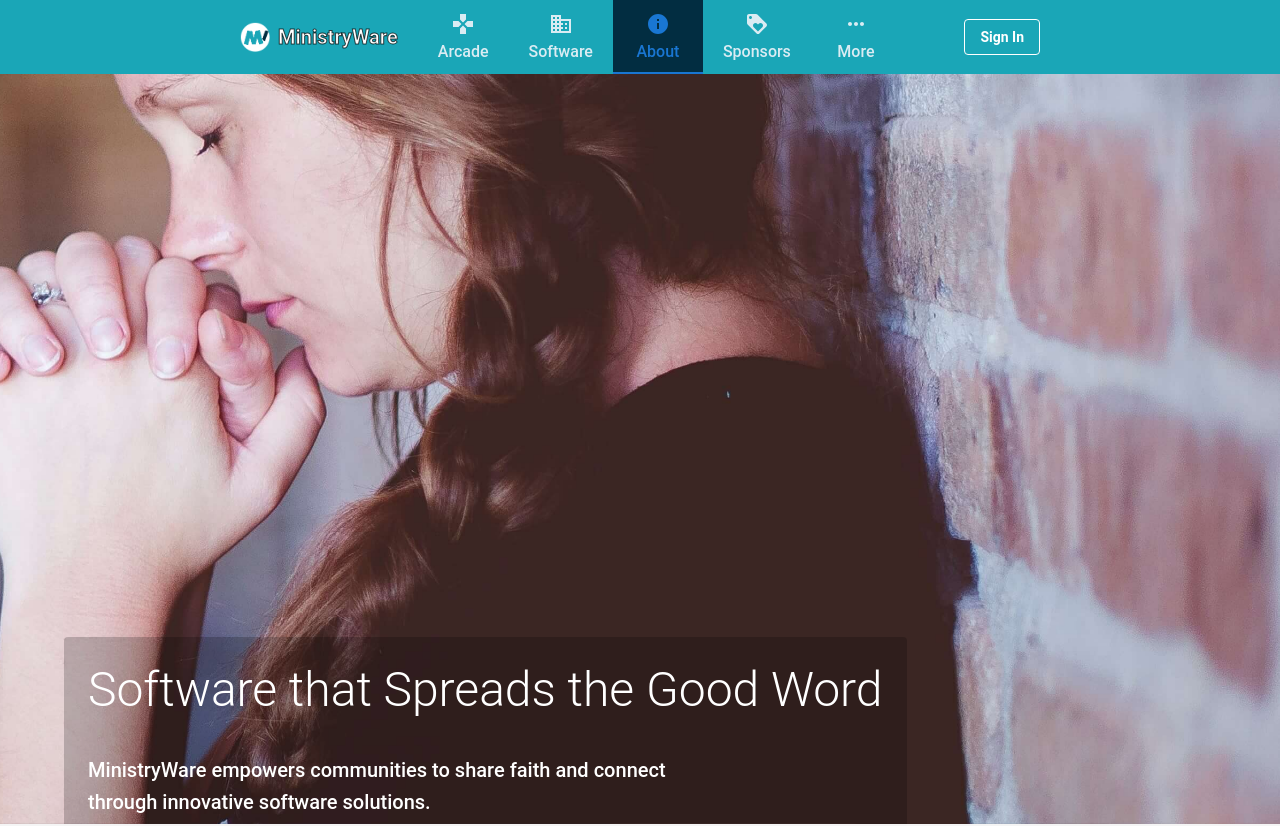
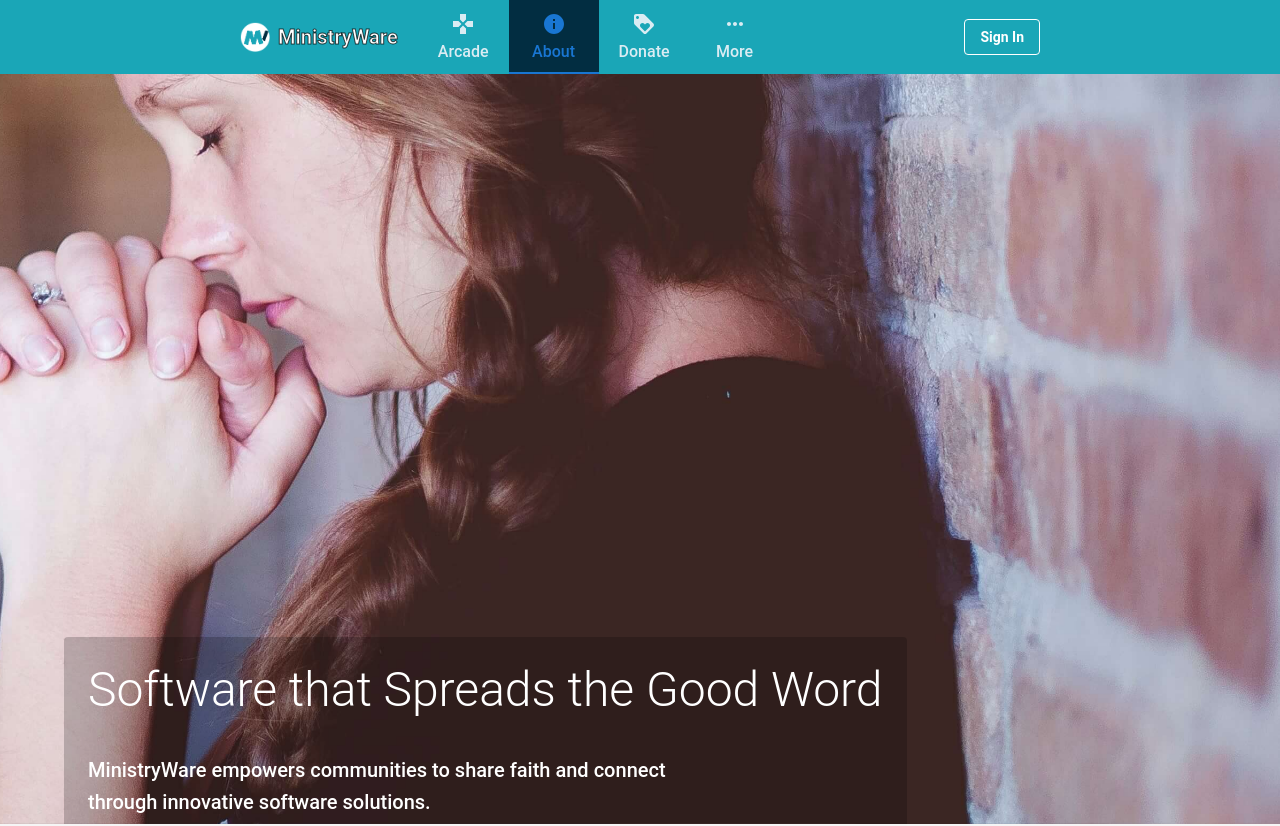
Before and after one commit to 1001flextape/ministryware-next, a Next.js app in the folder frontend/: page /about in a window 1280 px wide. Shown: the top 826 px of the page. Built offline with nearby package versions, Linux system fonts and the light colour scheme.

Commit message:
Re-introduce donate and updated navigation to match.

```diff
--- a/frontend/src/layouts/frontWebsiteLayout/BottomNav.jsx
+++ b/frontend/src/layouts/frontWebsiteLayout/BottomNav.jsx
@@ -58,20 +58,17 @@ const BottomNav = () => {
       case "/":
         setValue(0);
         break;
-      case "/church-software":
+      case "/about":
         setValue(1);
         break;
-      case "/about":
+      case "/donate":
         setValue(2);
         break;
-      case "/sponsors":
+      case "/more":
         setValue(3);
         break;
-      case "/more":
-        setValue(4);
-        break;
       default:
-        setValue(0);
+        setValue(null);
     }
 
     if (pathname.substring(0, 5) === "/more") {
@@ -91,9 +88,8 @@ const BottomNav = () => {
     setValue(newValue);
     const paths = [
       '/',
-      '/church-software',
       '/about',
-      '/sponsors',
+      '/donate',
       '/more/index', // Added the path for "More"
     ];
     router.push(paths[newValue]);
@@ -106,9 +102,8 @@ const BottomNav = () => {
       onChange={(event, newValue) => handleNavigation(newValue)}
     >
       <StyledBottomNavigationAction label="Arcade" icon={<ArcadeIcon />} />
-      <StyledBottomNavigationAction label="Software" icon={<SoftwareIcon />} />
       <StyledBottomNavigationAction label="About" icon={<AboutIcon />} />
-      <StyledBottomNavigationAction label="Sponsors" icon={<LoyaltyIcon />} />
+      <StyledBottomNavigationAction label="Donate" icon={<LoyaltyIcon />} />
       <StyledBottomNavigationAction label="More" icon={<MoreHorizIcon />} /> {/* More button */}
     </StyledBottomNavigation>
   );
--- a/frontend/src/layouts/frontWebsiteLayout/TopNav.jsx
+++ b/frontend/src/layouts/frontWebsiteLayout/TopNav.jsx
@@ -80,17 +80,14 @@ const TopNav = () => {
       case '/':
         setValue(0);
         break;
-      case '/church-software':
+      case '/about':
         setValue(1);
         break;
-      case '/about':
+      case '/donate':
         setValue(2);
         break;
-      case '/sponsors':
+      case '/more/index':
         setValue(3);
-        break;
-      case '/more/index':
-        setValue(4);
         break;
       default:
         setValue(null);
@@ -119,20 +116,18 @@ const TopNav = () => {
             value={value}
             onChange={(event, newValue) => {
               setValue(newValue);
+              console.log('new selected value', newValue)
               switch (newValue) {
                 case 0:
                   router.push('/');
                   break;
                 case 1:
-                  router.push('/church-software');
+                  router.push('/about');
                   break;
                 case 2:
-                  router.push('/about');
+                  router.push('/donate');
                   break;
                 case 3:
-                  router.push('/sponsors');
-                  break;
-                case 4:
                   router.push('/more/index');
                   break;
                 default:
@@ -141,9 +136,8 @@ const TopNav = () => {
             }}
           >
             <Tab icon={<ArcadeIcon />} label="Arcade" />
-            <Tab icon={<SoftwareIcon />} label="Software" />
             <Tab icon={<AboutIcon />} label="About" />
-            <Tab icon={<LoyaltyIcon />} label="Sponsors" />
+            <Tab icon={<LoyaltyIcon />} label="Donate" />
             <Tab icon={<MoreHorizIcon />} label="More" />
           </StyledTabs>
         </Box>
```
Also changed, not shown: frontend/src/app/donate/components/DonateHero.jsx (added, +65 -0 lines), frontend/src/app/donate/components/DonationSectionContent.jsx (added, +54 -0 lines), frontend/src/app/donate/page.jsx (added, +24 -0 lines).
